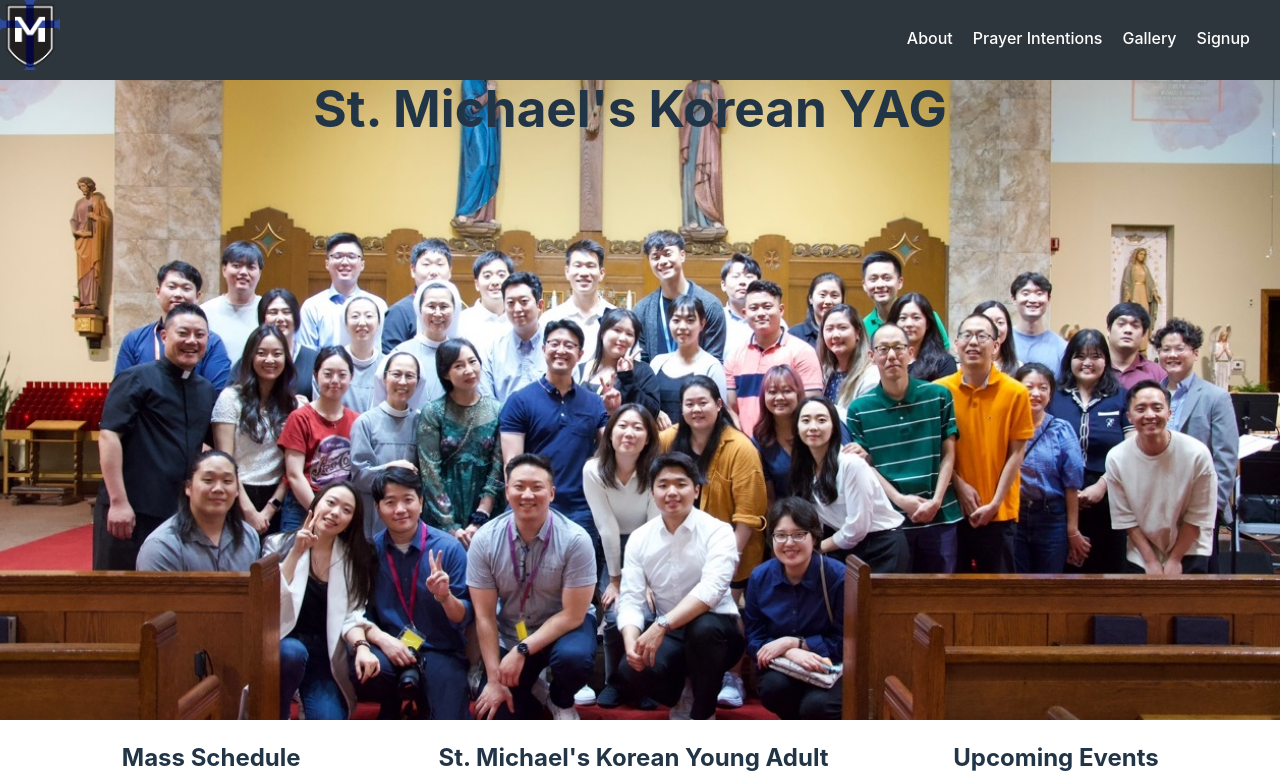
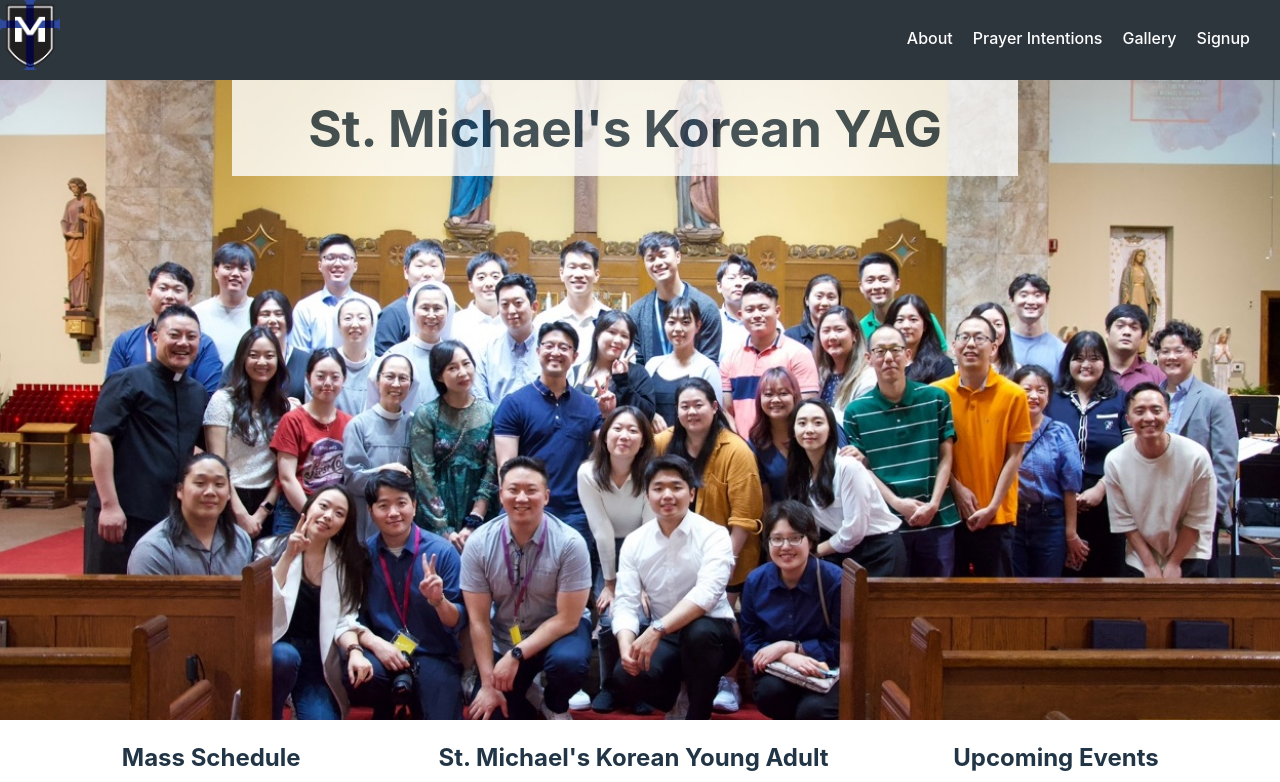
Before and after one commit to junhyungso/stmichaels-yag, a React (Vite) app: page / in a window 1280 px wide. Shown: the top 782 px of the page. Built offline with nearby package versions, Linux system fonts and the light colour scheme.

Commit message:
header change

```diff
--- a/src/Pages/Home/Home.css
+++ b/src/Pages/Home/Home.css
@@ -13,5 +13,9 @@
 }
 
 .header {
-  margin: 0px 0px;
+  margin: 0px auto;
+  background-color: white;
+  width: 60%;
+  opacity: 80%;
+  padding: 20px 0px;
 }
--- a/src/Pages/Home/Home.tsx
+++ b/src/Pages/Home/Home.tsx
@@ -9,7 +9,7 @@
     height: '80vh',
     backgroundRepeat: 'no-repeat',
     backgroundSize: '100%',
-    marginLeft: '-20px',
+    marginLeft: '-30px',
   };
 
   return (
```
